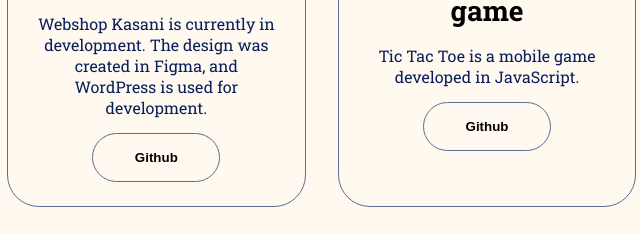
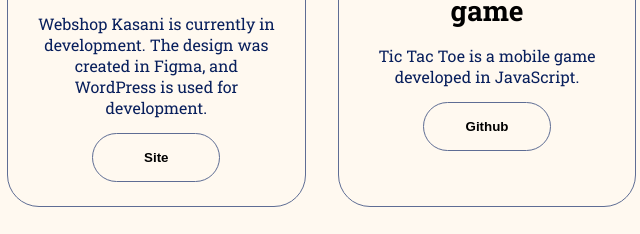
Before and after one commit to katarinatuhtan/katarinatuhtan.github.io, a plain HTML site: page index.html in a window 1280 px wide. Shown: the part 3326-3560 px from the top of the page, 153-793 px from the left. Drawn offline with Linux system fonts and the light colour scheme.

Commit message:
kasani link

```diff
--- a/index.html
+++ b/index.html
@@ -331,8 +331,8 @@
           <p>Webshop Kasani is currently in development.
             The design was created in Figma, and WordPress is used for development.</p>
           <div class="btn-container">
-            <button class="btn btn-color-2 project-btn" onclick="location.href='https://github.com/katarinatuhtan'">
-              Github
+            <button class="btn btn-color-2 project-btn" onclick="location.href='https://seirenes.group.miletic.net/kasani/'">
+              Site
             </button>
           </div>
         </div>
```
